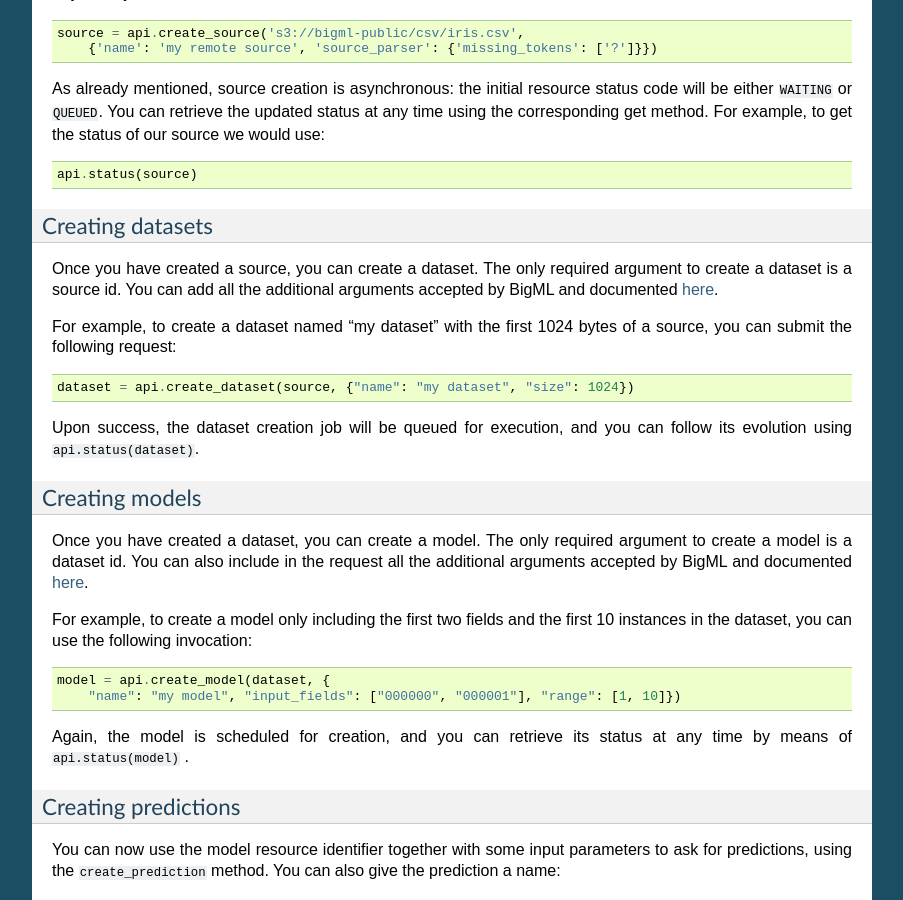
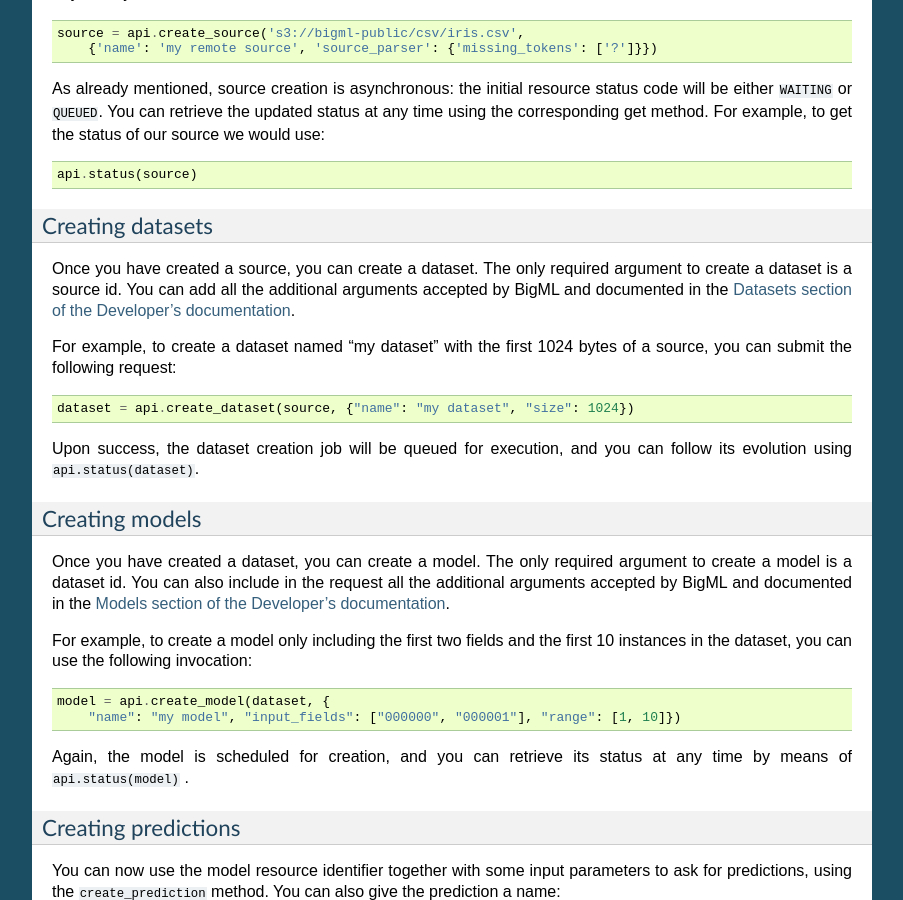
Before and after one commit to bigmlcom/python, a Sphinx documentation site: the page built from docs/index.rst, in a window 1280 px wide and 900 px high, scrolled down 4988 px. Shown: the whole window, without its empty margins (198-1101 px from the left). Built offline with Sphinx 7.4.7, drawn with Linux system fonts in a browser that asks for light colours; some of the changed text lies outside the part shown.

Commit message:
Fix warnings from Sphinx document generation
It was unhappy that there were multiple hyperlinks with the same title.

```diff
--- a/docs/index.rst
+++ b/docs/index.rst
@@ -325,8 +325,9 @@ Creating datasets
 
 Once you have created a source, you can create a dataset. The only
 required argument to create a dataset is a source id. You can add all
-the additional arguments accepted by BigML and documented
-`here <https://bigml.com/developers/datasets>`_.
+the additional arguments accepted by BigML and documented in the
+`Datasets section of the Developer's
+documentation <https://bigml.com/developers/datasets>`_.
 
 For example, to create a dataset named "my dataset" with the first 1024
 bytes of a source, you can submit the following request::
@@ -342,7 +343,8 @@ Creating models
 Once you have created a dataset, you can create a model. The only
 required argument to create a model is a dataset id. You can also
 include in the request all the additional arguments accepted by BigML
-and documented `here <https://bigml.com/developers/models>`_.
+and documented in the `Models section of the Developer's
+documentation <https://bigml.com/developers/models>`_.
 
 For example, to create a model only including the first two fields and
 the first 10 instances in the dataset, you can use the following
@@ -582,4 +584,4 @@ Additional Information
 ----------------------
 
 For additional information about the API, see the
-`BigML API documentation <https://bigml.com/developers>`_.
+`BigML developer's documentation <https://bigml.com/developers>`_.
```
